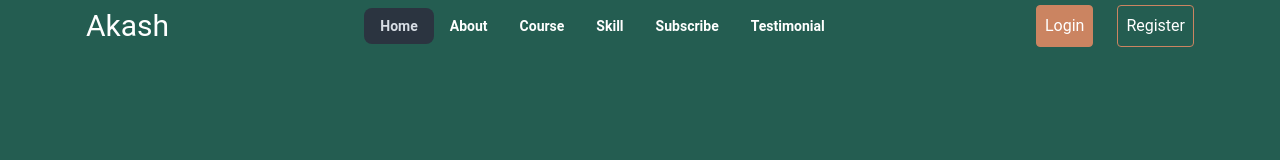
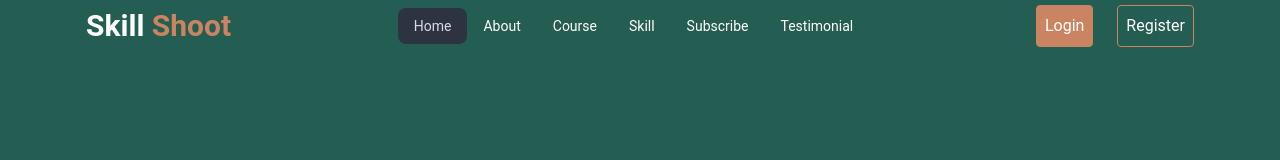
Before and after one commit to hasiburrahmanakash79/job-task, a React (Vite) app: page / in a window 1280 px wide. Shown: the top 160 px of the page. Built offline with nearby package versions, Linux system fonts and the light colour scheme.

Commit message:
make a responcive footer

```diff
--- /dev/null
+++ b/src/Pages/HomePage/Footer/Footer.jsx
@@ -0,0 +1,73 @@
+import { Link } from "react-scroll";
+
+const Footer = () => {
+  const footerItems = (
+    <>
+      <li>
+        <Link to="home" activeClass="active" smooth={true} spy={true}>
+          Home
+        </Link>
+      </li>
+      <li>
+        <Link to="about" activeClass="active" smooth={true} spy={true}>
+          About
+        </Link>
+      </li>
+      <li>
+        <Link to="course" activeClass="active" smooth={true} spy={true}>
+          Course
+        </Link>
+      </li>
+      <li>
+        <Link to="skill" activeClass="active" smooth={true} spy={true}>
+          Skill
+        </Link>
+      </li>
+      <li>
+        <Link to="subscribe" activeClass="active" smooth={true} spy={true}>
+          Subscribe
+        </Link>
+      </li>
+
+      <li>
+        <Link to="testimonial" activeClass="active" smooth={true} spy={true}>
+          Testimonial
+        </Link>
+      </li>
+    </>
+  );
+  return (
+    <div className="bg-primary text-white">
+      <div className="container mx-auto">
+        <div className="md:p-20 p-10 text-center space-y-5">
+          <h1 className="text-2xl">Subscribe to get notified about update</h1>
+          <p className="text-xs">
+            By subscribing with your mail, you will accept our privacy policy
+          </p>
+          <div className="flex justify-center items-center gap-3">
+            <input
+              type="email"
+              placeholder="Enter Email Address"
+              className="bg-white bg-opacity-15 p-3 rounded"
+            />
+            <button className="bg-[#CC8663] p-3 rounded">Subscribe us</button>
+          </div>
+        </div>
+        <div className="flex-row-reverse md:flex justify-between items-center text-center p-5">
+          <div className="md:flex">
+            <ul className="text-md px-1 md:flex gap-5 md:space-y-0 space-y-4">
+              {footerItems}
+            </ul>
+          </div>
+          <div className=" md:py-0 py-5">
+            <a className="md:text-3xl text-2xl font-semibold">
+              Skill <span className="text-primary">Shoot</span>
+            </a>
+          </div>
+        </div>
+      </div>
+    </div>
+  );
+};
+
+export default Footer;
--- a/src/Pages/HomePage/LandingPage.jsx
+++ b/src/Pages/HomePage/LandingPage.jsx
@@ -1,5 +1,6 @@
 import Courses from './Courses/Courses';
 import PopularCourses from './Courses/PopularCourses';
+import Footer from './Footer/Footer';
 import Hero from './Hero/Hero';
 import Navbar from './Navbar/Navbar';
 import SkillShoot from './SkillShoot/SkillShoot';
@@ -16,6 +17,7 @@ const LandingPage = () => {
             <SkillShoot/>
             <Subscribe/>
             <Testimonial/>
+            <Footer/>
         </div>
     );
 };
--- a/src/Pages/HomePage/Navbar/Navbar.jsx
+++ b/src/Pages/HomePage/Navbar/Navbar.jsx
@@ -49,10 +49,10 @@ const Navbar = () => {
       <div className="container mx-auto px-4">
         <div className="flex justify-between items-center">
           <div className="">
-            <a className="text-3xl">Akash</a>
+            <a className="md:text-3xl text-2xl font-semibold">Skill <span className="text-primary">Shoot</span></a>
           </div>
           <div className="hidden lg:flex">
-            <ul className="menu menu-horizontal font-semibold text-md px-1">
+            <ul className="menu menu-horizontal text-md px-1">
               {navItems}
             </ul>
           </div>
```
